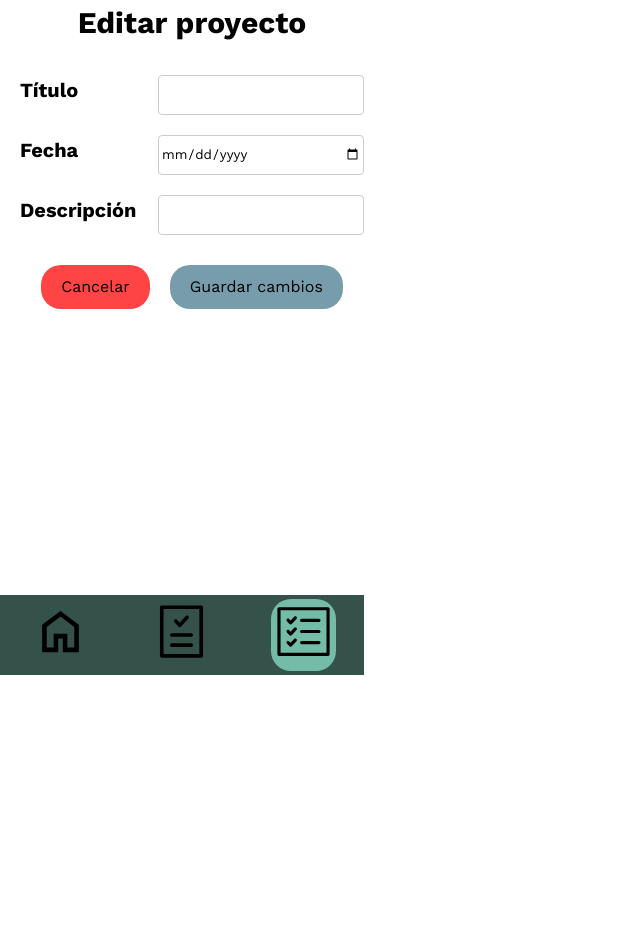
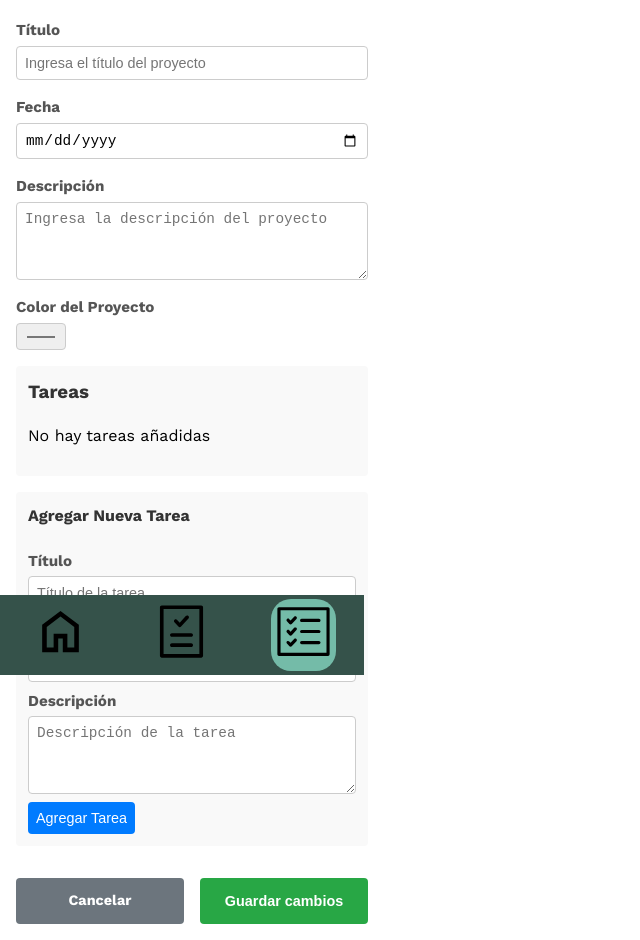
Before and after one commit to IvanTangZhu19/AppGestionTareas, a React app in the folder Dev/gestion_tareas/: page /proyectos/editar/1 in a window 1280 px wide. Shown: the part 125-1065 px from the top of the page, without its empty margins (0-640 px from the left). Before the commit the page ends 800 px from the top, so only its background shows below. Built offline with nearby package versions, Linux system fonts and the light colour scheme; the HTML template or start-up script is replaced by a standard one.

Commit message:
cambios a editar proyecto

```diff
--- a/Dev/gestion_tareas/src/methods/editarProyecto.js
+++ b/Dev/gestion_tareas/src/methods/editarProyecto.js
@@ -3,16 +3,17 @@ function editarProyecto(id, nuevosDatos) {
     const proyectoIndex = proyectos.findIndex(p => p.id === parseInt(id));
     if (proyectoIndex === -1) return false;
 
-    // Actualiza solo los campos permitidos (excluyendo id y tareas)
     proyectos[proyectoIndex] = {
-        ...proyectos[proyectoIndex],
-        titulo: nuevosDatos.titulo || proyectos[proyectoIndex].titulo,
-        descripcion: nuevosDatos.descripcion || proyectos[proyectoIndex].descripcion,
-        fecha: nuevosDatos.fecha || proyectos[proyectoIndex].fecha
+      ...proyectos[proyectoIndex],
+      titulo: nuevosDatos.titulo || proyectos[proyectoIndex].titulo,
+      descripcion: nuevosDatos.descripcion || proyectos[proyectoIndex].descripcion,
+      fecha: nuevosDatos.fecha || proyectos[proyectoIndex].fecha,
+      tareas: nuevosDatos.tareas || proyectos[proyectoIndex].tareas,
+      color: nuevosDatos.color || proyectos[proyectoIndex].color
     };
 
     localStorage.setItem('proyectos', JSON.stringify(proyectos));
     return true;
-}
+  }
 
-export default editarProyecto;
+  export default editarProyecto;
--- a/Dev/gestion_tareas/src/pages/editar_proyecto/Editar_proyecto.jsx
+++ b/Dev/gestion_tareas/src/pages/editar_proyecto/Editar_proyecto.jsx
@@ -1,7 +1,7 @@
 import React, { useState, useEffect } from 'react';
 import { NavLink, useParams } from 'react-router-dom';
-import './../crear_proyecto/Crear_proyecto.scss';
-import editarProyecto from '../../methods/editarProyecto'; // Importar método
+import editarProyecto from '../../methods/editarProyecto';
+import './Editar_proyecto.scss'; // Importa el SCSS específico
 
 function Editar_proyecto() {
   const { id } = useParams();
@@ -9,8 +9,17 @@ function Editar_proyecto() {
     titulo: '',
     fecha: '',
     descripcion: '',
+    color: '#ffffff',
+    tareas: []
   });
-    const [error, setError] = useState([]);
+  const [error, setError] = useState('');
+
+  // Estado para la nueva tarea a agregar
+  const [nuevaTarea, setNuevaTarea] = useState({
+    titulo: '',
+    fecha: '',
+    descripcion: ''
+  });
 
   // Cargar datos reales del proyecto
   useEffect(() => {
@@ -20,66 +29,182 @@ function Editar_proyecto() {
       setFormData({
         titulo: proyecto.titulo,
         descripcion: proyecto.descripcion,
-                fecha: proyecto.fecha?.split('T')[0] || '' // Formatear fecha para input
+        fecha: proyecto.fecha?.split('T')[0] || '',
+        color: proyecto.color || '#ffffff',
+        tareas: proyecto.tareas || []
       });
     }
   }, [id]);
 
+  // Guardar cambios
   const handleSubmit = (e) => {
     e.preventDefault();
     const hoy = new Date();
-        const fecha = new Date(formData.fecha);
+    const fechaProyecto = new Date(formData.fecha);
 
-        if(fecha <= hoy){
+    if (fechaProyecto <= hoy) {
       setError("La fecha debe ser mayor al día de hoy");
       return;
     }
-        if (editarProyecto(id, formData)) { // Usar el método de edición
+    if (editarProyecto(id, formData)) {
       window.location.href = "/proyectos"; // Redirigir
     }
   };
+
+  // Agregar nueva tarea
+  const handleAgregarTarea = () => {
+    if (!nuevaTarea.titulo) return; // Se requiere al menos un título
+    const nuevaTareaConId = {
+      ...nuevaTarea,
+      id: Date.now(),
+      estado: 'activo'
+    };
+    setFormData({
+      ...formData,
+      tareas: [...formData.tareas, nuevaTareaConId]
+    });
+    // Limpiar campos de la nueva tarea
+    setNuevaTarea({ titulo: '', fecha: '', descripcion: '' });
+  };
+
+  // Eliminar tarea de la lista
+  const handleEliminarTarea = (idTarea) => {
+    setFormData({
+      ...formData,
+      tareas: formData.tareas.filter(t => t.id !== idTarea)
+    });
+  };
+
   return (
-        <div className="contenedor-formulario">
-            <span/>
+    <div className="edit-project-container">
       <header className="header-edicion">
         <h2>Editar proyecto</h2>
       </header>
 
-            <form onSubmit={handleSubmit} className="formulario-edicion">
-                <div className="campo-formulario">
-                    <label>Título</label>
+      <form onSubmit={handleSubmit} className="edit-project-form">
+        {/* Grupo: Título */}
+        <div className="form-group">
+          <label htmlFor="titulo">Título</label>
           <input
+            id="titulo"
             type="text"
             value={formData.titulo}
-                        onChange={(e) => setFormData({...formData, titulo: e.target.value})}
+            onChange={(e) => setFormData({ ...formData, titulo: e.target.value })}
+            placeholder="Ingresa el título del proyecto"
           />
         </div>
 
-                <div className="campo-formulario">
-                    <label>Fecha</label>
+        {/* Grupo: Fecha */}
+        <div className="form-group">
+          <label htmlFor="fecha">Fecha</label>
           <input
+            id="fecha"
             type="date"
             value={formData.fecha}
-                        onChange={(e) => setFormData({...formData, fecha: e.target.value})}
+            onChange={(e) => setFormData({ ...formData, fecha: e.target.value })}
           />
         </div>
 
-                <div className="campo-formulario">
-                    <label>Descripción</label>
+        {/* Grupo: Descripción */}
+        <div className="form-group">
+          <label htmlFor="descripcion">Descripción</label>
           <textarea
+            id="descripcion"
             value={formData.descripcion}
-                        onChange={(e) => setFormData({...formData, descripcion: e.target.value})}
+            onChange={(e) => setFormData({ ...formData, descripcion: e.target.value })}
+            placeholder="Ingresa la descripción del proyecto"
           />
         </div>
-                {error.length > 0 &&
-                    <p>{error}</p>
-                }
-                <div className="botones-accion">
-                    <NavLink to="/proyectos" className="boton-cancelar">Cancelar</NavLink>
-                    <button type="submit" className="boton-guardar">Guardar cambios</button>
+
+        {/* Grupo: Color */}
+        <div className="form-group">
+          <label htmlFor="color">Color del Proyecto</label>
+          <input
+            id="color"
+            type="color"
+            value={formData.color}
+            onChange={(e) => setFormData({ ...formData, color: e.target.value })}
+          />
+        </div>
+
+        {/* Sección: Listado de Tareas */}
+        <div className="tasks-section">
+          <h3>Tareas</h3>
+          {formData.tareas.length > 0 ? (
+            <ul className="tasks-list">
+              {formData.tareas.map((tarea) => (
+                <li key={tarea.id} className="task-item">
+                  <div className="task-info">
+                    <p className="task-title">{tarea.titulo}</p>
+                    {tarea.fecha && <p className="task-date">{tarea.fecha}</p>}
+                    {tarea.descripcion && <p className="task-desc">{tarea.descripcion}</p>}
+                  </div>
+                  <button
+                    type="button"
+                    className="btn-delete-task"
+                    onClick={() => handleEliminarTarea(tarea.id)}
+                  >
+                    Eliminar
+                  </button>
+                </li>
+              ))}
+            </ul>
+          ) : (
+            <p className="no-tasks-msg">No hay tareas añadidas</p>
+          )}
+        </div>
+
+        {/* Sección: Agregar nueva tarea */}
+        <div className="add-task-section">
+          <h4>Agregar Nueva Tarea</h4>
+          <div className="form-group">
+            <label htmlFor="task-title">Título</label>
+            <input
+              id="task-title"
+              type="text"
+              placeholder="Título de la tarea"
+              value={nuevaTarea.titulo}
+              onChange={(e) => setNuevaTarea({ ...nuevaTarea, titulo: e.target.value })}
+            />
+          </div>
+          <div className="form-group">
+            <label htmlFor="task-date">Fecha</label>
+            <input
+              id="task-date"
+              type="date"
+              value={nuevaTarea.fecha}
+              onChange={(e) => setNuevaTarea({ ...nuevaTarea, fecha: e.target.value })}
+            />
+          </div>
+          <div className="form-group">
+            <label htmlFor="task-desc">Descripción</label>
+            <textarea
+              id="task-desc"
+              placeholder="Descripción de la tarea"
+              value={nuevaTarea.descripcion}
+              onChange={(e) => setNuevaTarea({ ...nuevaTarea, descripcion: e.target.value })}
+            />
+          </div>
+          <button type="button" className="btn-add-task" onClick={handleAgregarTarea}>
+            Agregar Tarea
+          </button>
+        </div>
+
+        {/* Mensaje de error si existe */}
+        {error && <p className="error-msg">{error}</p>}
+
+        {/* Botones de acción */}
+        <div className="action-buttons">
+          <NavLink to="/proyectos" className="btn-cancel">
+            Cancelar
+          </NavLink>
+          <button type="submit" className="btn-save">
+            Guardar cambios
+          </button>
         </div>
       </form>
     </div>
   );
 }
+
 export default Editar_proyecto;
--- /dev/null
+++ b/Dev/gestion_tareas/src/pages/editar_proyecto/Editar_proyecto.scss
@@ -0,0 +1,196 @@
+.edit-project-container {
+    display: flex;
+    flex-direction: column;
+    padding: 1rem;
+    background-color: #fff;
+    box-sizing: border-box;
+    min-height: 100vh; /* Para ocupar toda la pantalla */
+
+    .header-edicion {
+      text-align: center;
+      margin-bottom: 1rem;
+
+      h2 {
+        font-size: 1.5rem;
+        margin: 0;
+        color: #333;
+      }
+    }
+
+    .edit-project-form {
+      display: flex;
+      flex-direction: column;
+      gap: 1rem;
+
+      /* Grupo de campos */
+      .form-group {
+        display: flex;
+        flex-direction: column;
+        gap: 0.25rem;
+
+        label {
+          font-weight: 600;
+          color: #555;
+          font-size: 0.95rem;
+        }
+
+        input[type='text'],
+        input[type='date'],
+        input[type='color'],
+        textarea {
+          border: 1px solid #ccc;
+          border-radius: 4px;
+          padding: 0.5rem;
+          font-size: 0.9rem;
+        }
+
+        textarea {
+          min-height: 60px;
+        }
+      }
+
+      /* Sección de tareas existentes */
+      .tasks-section,
+      .add-task-section {
+        background-color: #f9f9f9;
+        padding: 0.75rem;
+        border-radius: 4px;
+
+        h3, h4 {
+          margin-top: 0;
+          color: #333;
+        }
+      }
+
+      .tasks-list {
+        list-style: none;
+        padding: 0;
+        margin: 0;
+
+        .task-item {
+          display: flex;
+          justify-content: space-between;
+          align-items: center;
+          background-color: #fff;
+          margin-bottom: 0.5rem;
+          border-radius: 4px;
+          padding: 0.5rem;
+
+          .task-info {
+            .task-title {
+              font-weight: 600;
+              margin: 0;
+              color: #333;
+            }
+            .task-date,
+            .task-desc {
+              margin: 0.25rem 0 0;
+              color: #666;
+              font-size: 0.85rem;
+            }
+          }
+
+          .btn-delete-task {
+            background-color: #dc3545;
+            color: #fff;
+            border: none;
+            border-radius: 4px;
+            padding: 0.4rem 0.8rem;
+            cursor: pointer;
+            font-size: 0.8rem;
+          }
+        }
+      }
+
+      /* Sección para agregar nueva tarea */
+      .add-task-section {
+        .form-group {
+          margin-bottom: 0.5rem;
+        }
+
+        .btn-add-task {
+          background-color: #007bff;
+          color: #fff;
+          border: none;
+          border-radius: 4px;
+          padding: 0.5rem;
+          cursor: pointer;
+          font-size: 0.9rem;
+        }
+      }
+
+      /* Mensaje de error */
+      .error-msg {
+        color: #dc3545;
+        font-weight: 600;
+        text-align: center;
+      }
+
+      /* Botones finales */
+      .action-buttons {
+        display: flex;
+        gap: 1rem;
+        margin-top: 1rem;
+
+        .btn-cancel,
+        .btn-save {
+          flex: 1;
+          text-align: center;
+          padding: 0.75rem;
+          border-radius: 4px;
+          text-decoration: none;
+          font-weight: 600;
+          cursor: pointer;
+          font-size: 0.9rem;
+        }
+
+        .btn-cancel {
+          background-color: #6c757d;
+          color: #fff;
+        }
+
+        .btn-save {
+          background-color: #28a745;
+          color: #fff;
+          border: none;
+        }
+      }
+    }
+  }
+
+  /* Responsividad para pantallas pequeñas */
+  @media (max-width: 768px) {
+    .edit-project-container {
+      padding: 0.5rem;
+
+      .header-edicion {
+        margin-bottom: 0.5rem;
+
+        h2 {
+          font-size: 1.25rem;
+        }
+      }
+
+      .edit-project-form {
+        gap: 0.75rem;
+
+        .form-group {
+          label {
+            font-size: 0.9rem;
+          }
+          input,
+          textarea {
+            font-size: 0.85rem;
+          }
+        }
+
+        .action-buttons {
+          .btn-cancel,
+          .btn-save {
+            font-size: 0.85rem;
+            padding: 0.5rem;
+          }
+        }
+      }
+    }
+  }
```
Also changed, not shown: Dev/gestion_tareas/src/pages/proyectos/Proyectos.jsx (+9 -9 lines), Dev/gestion_tareas/src/pages/tareas/Tareas.jsx (+28 -11 lines). Lines whose indentation alone changed are shown as unchanged.
